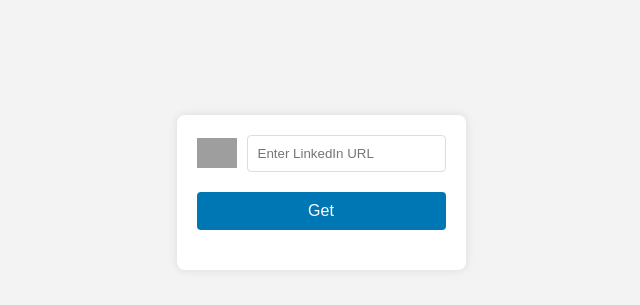
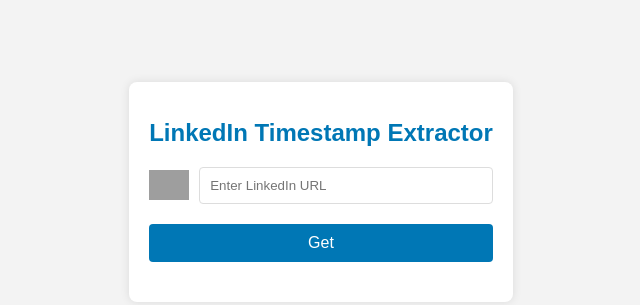
Before and after one commit to hymaia/linkedin-timestamp-extractor, a plain HTML site: page index.html in a window 1280 px wide. Shown: the part 208-513 px from the top of the page, without its empty margins (319-959 px from the left). Drawn offline with Linux system fonts and the light colour scheme; grey boxes are pictures that could not be loaded.

Commit message:
beautify page

```diff
--- a/index.html
+++ b/index.html
@@ -2,7 +2,7 @@
 <html>
 
 <head>
-    <title>LinkedIn Timestamp</title>
+    <title>LinkedIn Timestamp Extractor</title>
     <style>
         body {
             font-family: Arial, sans-serif;
@@ -56,11 +56,19 @@
             margin-top: 20px;
             font-weight: bold;
         }
+
+        h1 {
+            text-align: center;
+            color: #0077b5;
+            font-size: 24px;
+            margin-bottom: 20px;
+        }
     </style>
 </head>
 
 <body>
     <div class="container">
+        <h1>LinkedIn Timestamp Extractor</h1>
         <div class="logo-input-container">
             <img src="https://upload.wikimedia.org/wikipedia/commons/c/ca/LinkedIn_logo_initials.png"
                 alt="LinkedIn Logo" width="40">
@@ -75,7 +83,7 @@
         const url = "https://70bhcmjro5.execute-api.eu-west-1.amazonaws.com/prod/resource";
 
         function sendPostRequest() {
-            const linkedinUrl = document.getElementById('linkedin_url').value;
+            const linkedinUrl = document.getElementById('linkedin-url').value;
             fetch(url, {
                 method: 'POST',
                 headers: {
```
